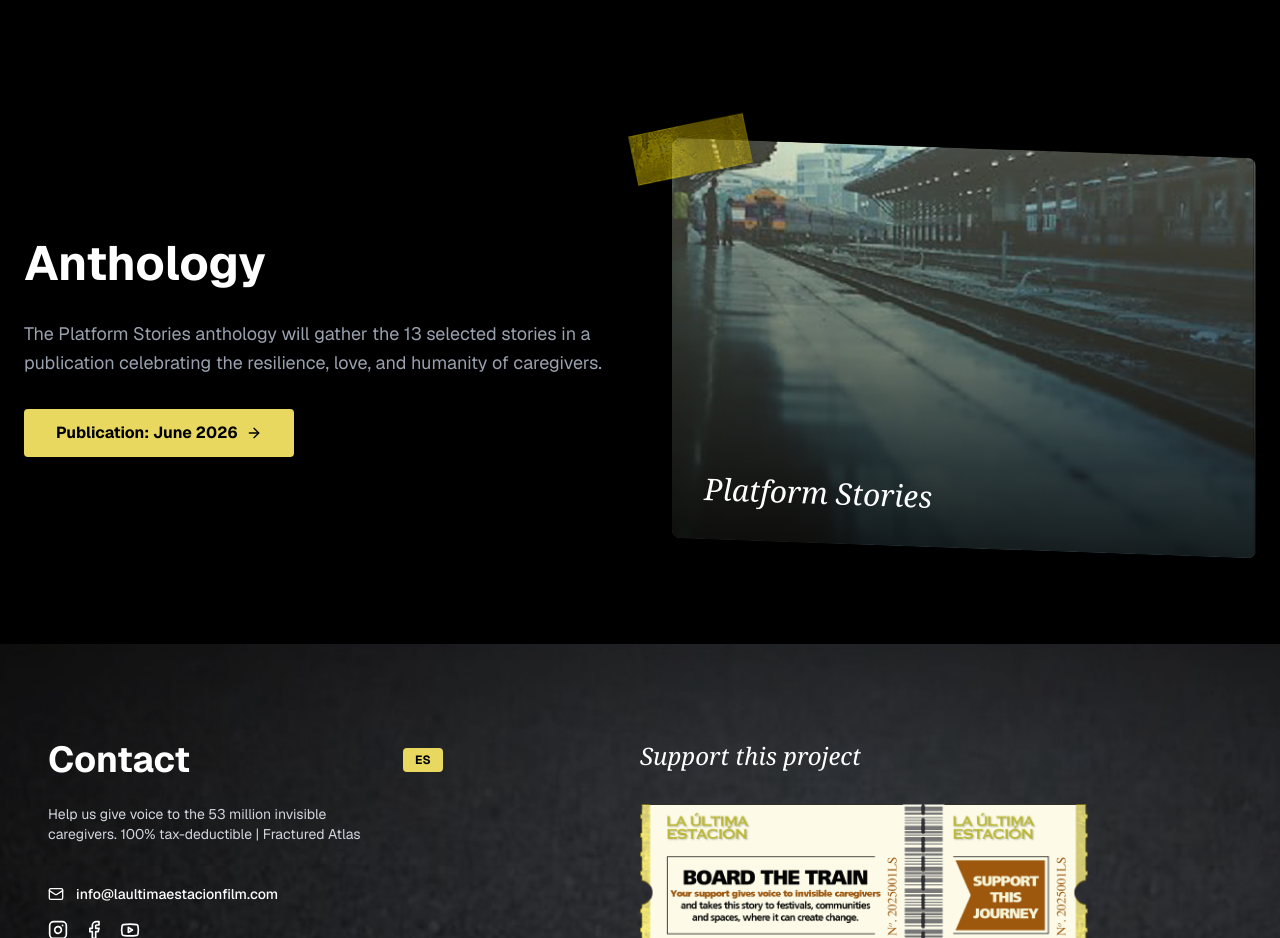
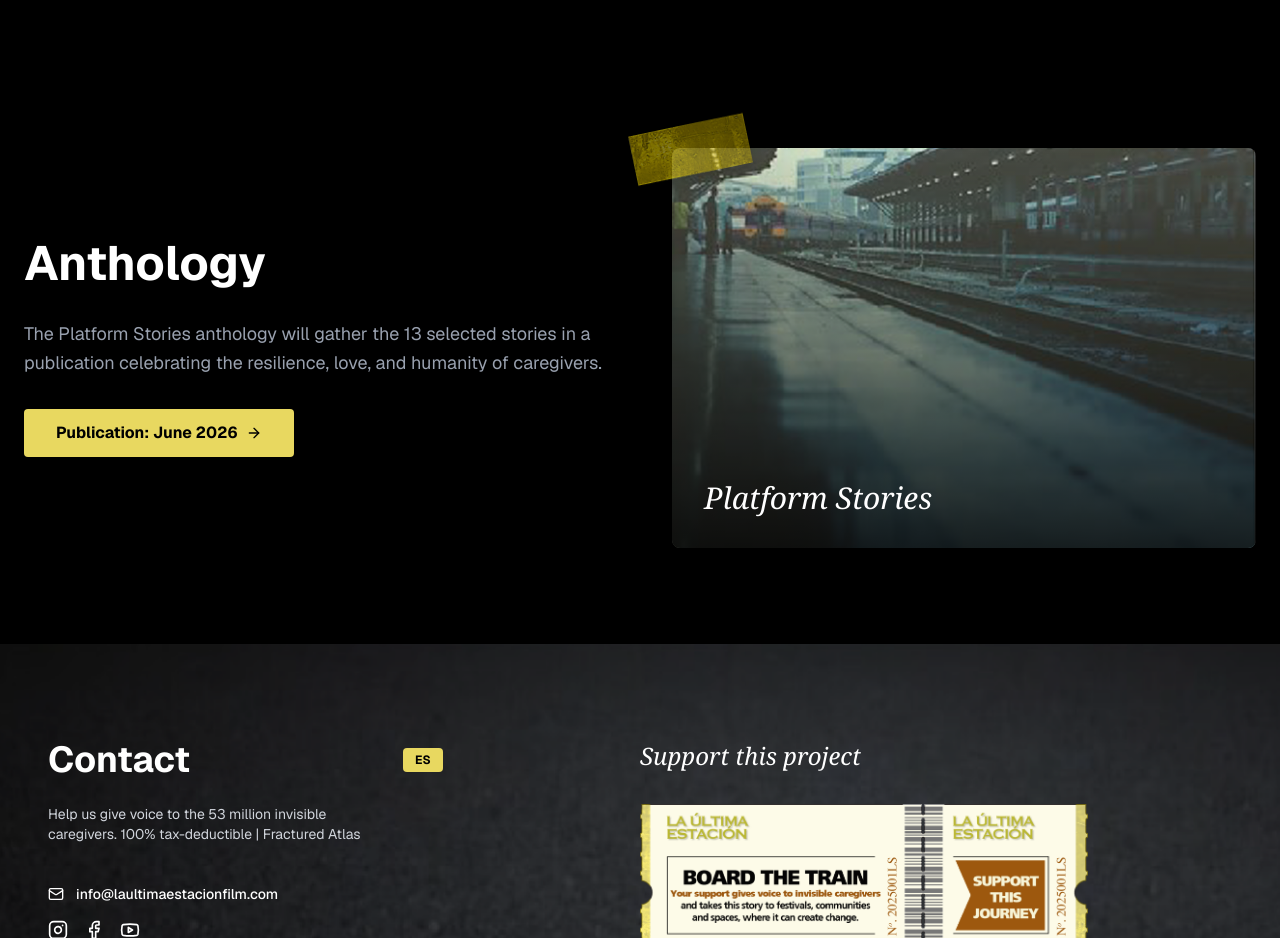
Before and after one commit to kent2412/la_ultima_estacion, a Next.js app: page /concurso in a window 1280 px wide. Shown: the part 2840-3778 px from the top of the page. Built offline with nearby package versions, Linux system fonts and the light colour scheme.

Commit message:
Fix images

```diff
--- a/src/components/AnthologySection.tsx
+++ b/src/components/AnthologySection.tsx
@@ -30,7 +30,7 @@ export function AnthologySection() {
                         <Image src="/tape.png" alt="" fill className="object-contain" />
                     </div>
 
-                    <div className="relative w-full h-full rounded-lg overflow-hidden shadow-2xl skew-y-2 transform transition-transform hover:skew-y-0">
+                    <div className="relative w-full h-full rounded-lg overflow-hidden shadow-2xl">
                         <Image
                             src="/gallery-1.png" // Using gallery image as "Book Cover" or scene
                             alt="Antología Cover"
--- a/src/components/BitacoraInstructions.tsx
+++ b/src/components/BitacoraInstructions.tsx
@@ -46,7 +46,7 @@ export default function BitacoraInstructions() {
                     <div className="absolute -top-5 left-1/2 -translate-x-1/2 w-[117px] h-[51px] rotate-3 z-20 drop-shadow-lg">
                         <Image src="/tape.png" alt="" fill className="object-contain" />
                     </div>
-                    <div className="relative aspect-video rounded-lg overflow-hidden shadow-2xl transform rotate-2 hover:rotate-0 transition-transform duration-500">
+                    <div className="relative aspect-video rounded-lg overflow-hidden shadow-2xl">
                         <Image src="/inspiration.png" alt="Grabando video" fill className="object-cover" />
                     </div>
                 </div>
@@ -59,7 +59,7 @@ export default function BitacoraInstructions() {
                     <div className="absolute -top-5 left-1/2 -translate-x-1/2 w-[117px] h-[51px] -rotate-2 z-20 drop-shadow-lg">
                         <Image src="/tape.png" alt="" fill className="object-contain" />
                     </div>
-                    <div className="relative aspect-video rounded-lg overflow-hidden shadow-2xl transform -rotate-2 hover:rotate-0 transition-transform duration-500">
+                    <div className="relative aspect-video rounded-lg overflow-hidden shadow-2xl">
                         <Image src="/gallery-2.png" alt="Setup de grabación" fill className="object-cover" />
                     </div>
                 </div>
```
